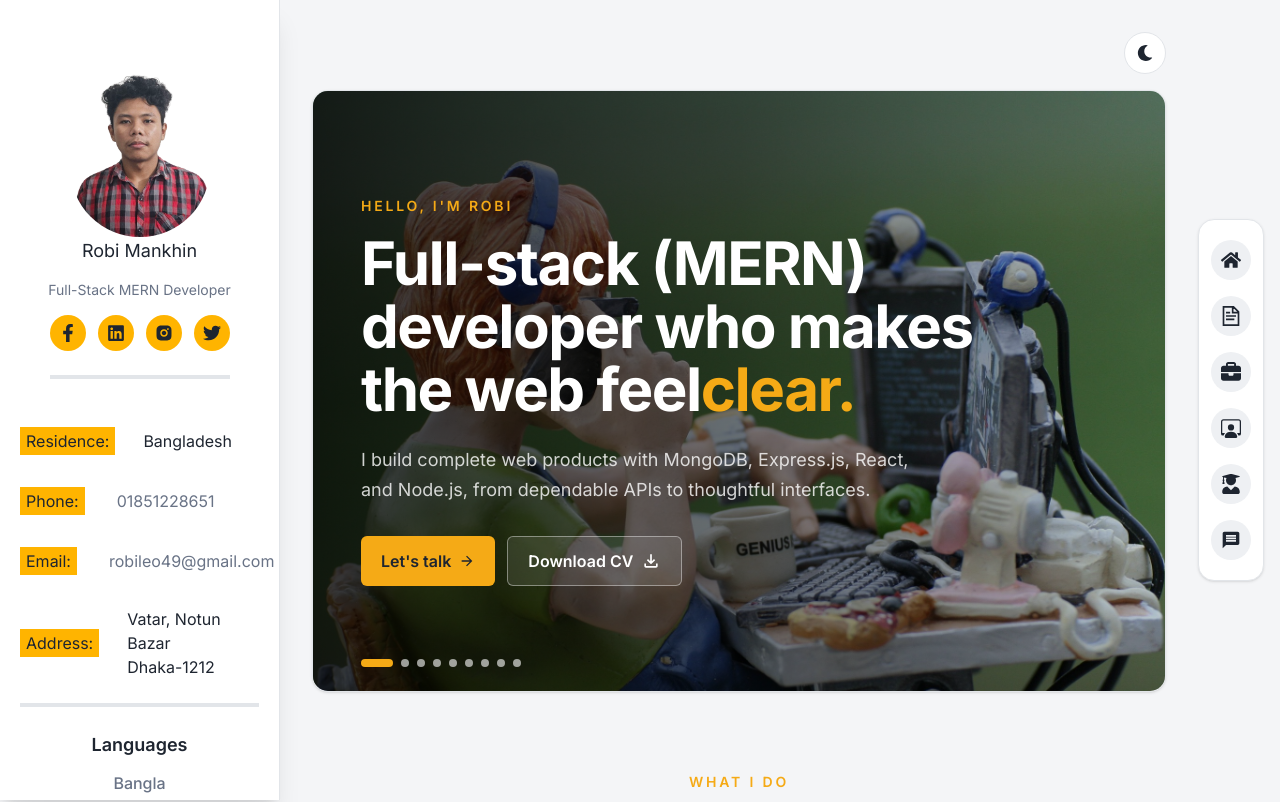
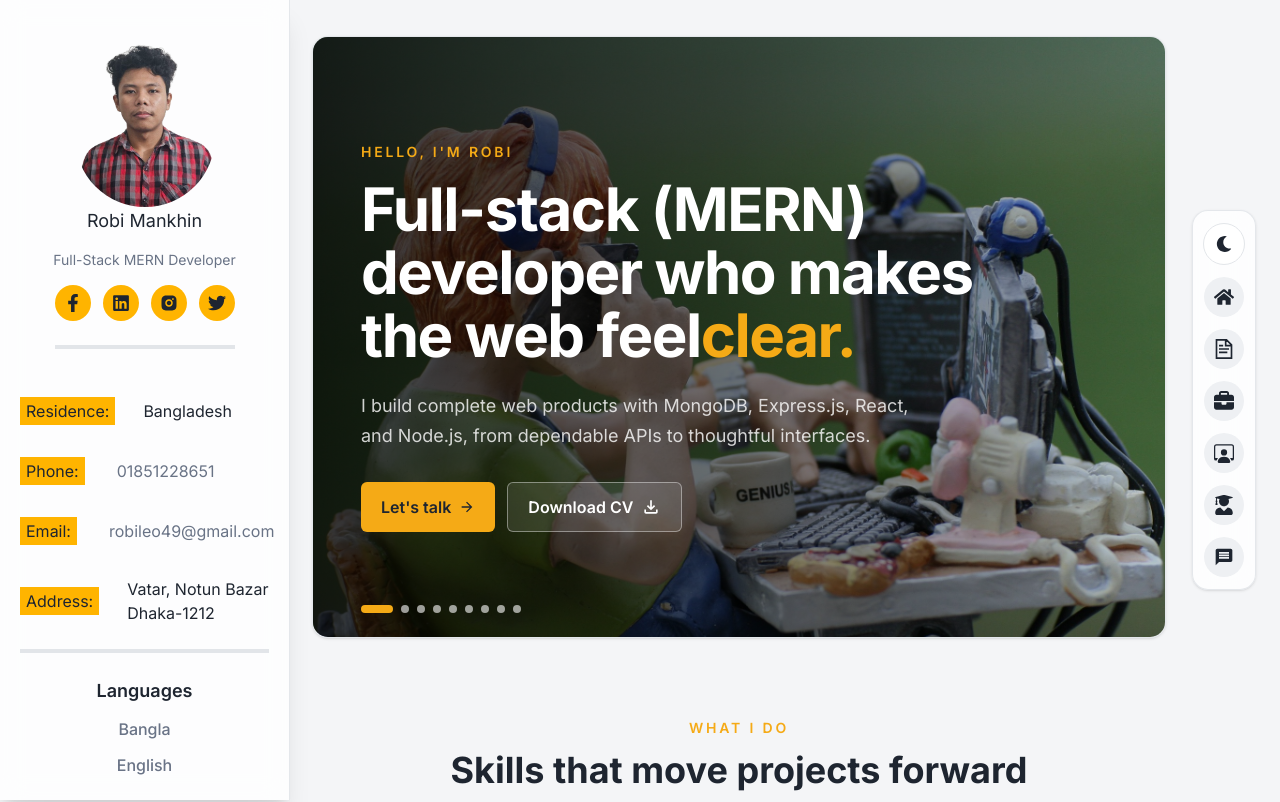
Before and after one commit to RobiMankhinStart/MyNextFolio, a Next.js app: page / in a window 1280 px wide. Shown: the top 802 px of the page. Built offline with nearby package versions, Linux system fonts and the light colour scheme.

Commit message:
fixed css

```diff
--- a/app/components/Home/AboutMeSIde.jsx
+++ b/app/components/Home/AboutMeSIde.jsx
@@ -12,7 +12,7 @@ const AboutMeSIde = ({ left, sidebarRef }) => {
       ref={sidebarRef}
       className={`${
         left ? "translate-x-0 opacity-100" : "-translate-x-full opacity-0"
-      } fixed inset-y-0 left-0 z-40 w-[280px] max-w-[85vw] overflow-y-auto transition-transform duration-300 py-[50px] px-5 surface border-r shadow-xl shadow-black/10 lg:translate-x-0 lg:opacity-100`}
+      } fixed inset-y-0 left-0 z-40 w-[290px] max-w-[85vw] overflow-y-auto transition-transform duration-300 pt-5 pb-1 px-5 surface border-r shadow-xl shadow-black/10 lg:translate-x-0 lg:opacity-100`}
     >
       <div className="flex flex-col ">
         <div className="flex flex-col items-center">
@@ -102,6 +102,12 @@ const AboutMeSIde = ({ left, sidebarRef }) => {
           <h4 className="font-medium text-(--muted)"> BoothStrap</h4>
           <h4 className="font-medium text-(--muted)"> JQuery</h4>
         </div>
+        {/* Additional skills  */}
+        <div className="flex flex-col items-center gap-3 border-b-4 py-6 border-(--line)">
+          <h3 className="font-semibold text-lg">Extracurriculars</h3>
+          <h4 className="font-medium text-(--muted)">Tabla</h4>
+          <h4 className="font-medium text-(--muted)">Cajon</h4>
+        </div>
       </div>
     </aside>
   );
--- a/app/components/Home/Banner.jsx
+++ b/app/components/Home/Banner.jsx
@@ -50,7 +50,7 @@ const Banner = () => {
   }, [imagesReady]);
 
   return (
-    <section id="home" className="w-full max-w-[980px] mx-auto mb-20">
+    <section id="home" className=" w-full max-w-[980px] mx-auto pt-18 md:pt-1">
       <div className="relative min-h-[560px] md:min-h-[600px] surface border rounded-2xl overflow-hidden shadow-sm reveal">
         <div
           className="absolute inset-0 flex transition-transform duration-700 ease-in-out"
--- a/app/components/Home/Contact.jsx
+++ b/app/components/Home/Contact.jsx
@@ -6,7 +6,7 @@ const inputClassName =
 
 const Contact = () => {
   return (
-    <section id="contact" className="py-7 w-full max-w-[980px] mx-auto">
+    <section id="contact" className="pt-20 w-full max-w-[980px] mx-auto">
       <div className="mainDiv flex lg:flex-row flex-col items-center justify-between gap-10">
         <div className="w-full">
           <h3 className="text-3xl text-center font-bold">Leave me your info</h3>
--- a/app/components/Home/Education.jsx
+++ b/app/components/Home/Education.jsx
@@ -2,7 +2,7 @@ import React from "react";
 
 const Education = () => {
   return (
-    <section id="education" className="mx-auto w-full max-w-[980px] py-16">
+    <section id="education" className="mx-auto w-full max-w-[980px] pt-20">
       <div className="max-w-4xl mx-auto text-center mb-12">
         <h2 className="text-[32px] font-bold font-inter">Education</h2>
         <p className="font-inter mt-6 w-[410px] mx-auto text-(--muted) text-[15px]">
--- a/app/components/Home/Experience.jsx
+++ b/app/components/Home/Experience.jsx
@@ -2,7 +2,7 @@ import React from "react";
 
 const Experience = () => {
   return (
-    <section id="experience" className="w-full max-w-[980px] mx-auto pb-20">
+    <section id="experience" className="w-full max-w-[980px] mx-auto pt-20">
       <div className="max-w-2xl mx-auto text-center mb-10">
         <p className="accent text-sm font-semibold uppercase tracking-[0.2em]">
           Experience
--- a/app/components/Home/MyServices.jsx
+++ b/app/components/Home/MyServices.jsx
@@ -12,7 +12,7 @@ const services = [
 
 const MyServices = () => {
   return (
-    <section id="services" className="w-full max-w-[980px] mx-auto pb-20">
+    <section id="services" className=" pt-20 w-full max-w-[980px] mx-auto">
       <div className="max-w-2xl mx-auto text-center mb-10">
         <p className="accent text-sm font-semibold uppercase tracking-[0.2em]">
           What I do
--- a/app/components/Home/PortFolio.jsx
+++ b/app/components/Home/PortFolio.jsx
@@ -15,7 +15,7 @@ const PortFolio = () => {
       : MyWorks.filter((project) => project.category === activeCategory);
 
   return (
-    <section id="works" className="w-full max-w-[980px] mx-auto pb-20">
+    <section id="works" className="w-full max-w-[980px] mx-auto pt-20">
       <div className="max-w-2xl mx-auto text-center mb-10 reveal">
         <p className="accent text-sm font-semibold uppercase tracking-[0.2em]">
           Selected work
--- a/app/components/Home/SideNav.jsx
+++ b/app/components/Home/SideNav.jsx
@@ -4,17 +4,20 @@ import { FaUserGraduate } from "react-icons/fa";
 import { FaBriefcase } from "react-icons/fa6";
 import { BsPersonWorkspace } from "react-icons/bs";
 import { MdMessage } from "react-icons/md";
+import ThemeToggle from "../common/ThemeToggle";
 const SideNav = () => {
   return (
     <nav
-      className="surface border fixed right-4 top-1/2 -translate-y-1/2 z-30 py-5 px-3 rounded-2xl flex gap-4 flex-col items-center shadow-sm"
+      className="surface border fixed left-1/2 top-2 z-30 flex -translate-x-1/2 items-center gap-2 rounded-full px-2.5 py-2 shadow-sm md:left-auto md:right-4 md:top-1/2 md:-translate-x-0 md:-translate-y-1/2 md:flex-col md:gap-3 md:rounded-2xl md:px-2.5 md:py-3 lg:right-6"
       aria-label="Section navigation"
     >
+      <ThemeToggle />
+
       <a
         href="#home"
         aria-label="Home"
         title="Home"
-        className="w-10 h-10 p-2 rounded-full flex items-center justify-center cursor-pointer bg-(--surface-muted) hover:bg-(--accent) duration-200"
+        className="size-8 lg:size-10 p-2 rounded-full flex items-center justify-center cursor-pointer bg-(--surface-muted) hover:bg-(--accent) duration-200"
       >
         <FaHome className="text-[20px]" />
       </a>
@@ -22,7 +25,7 @@ const SideNav = () => {
         href="#services"
         aria-label="Services"
         title="Services"
-        className="w-10 h-10 p-2 rounded-full flex items-center justify-center cursor-pointer bg-(--surface-muted) hover:bg-(--accent) duration-200"
+        className="size-8 lg:size-10 p-2 rounded-full flex items-center justify-center cursor-pointer bg-(--surface-muted) hover:bg-(--accent) duration-200"
       >
         <GrDocumentText className="text-[20px]" />
       </a>
@@ -30,7 +33,7 @@ const SideNav = () => {
         href="#experience"
         aria-label="Experience"
         title="Experience"
-        className="w-10 h-10 p-2 rounded-full flex items-center justify-center cursor-pointer bg-(--surface-muted) hover:bg-(--accent) duration-200"
+        className="size-8 lg:size-10 p-2 rounded-full flex items-center justify-center cursor-pointer bg-(--surface-muted) hover:bg-(--accent) duration-200"
       >
         <FaBriefcase className="text-[20px]" />
       </a>
@@ -38,7 +41,7 @@ const SideNav = () => {
         href="#works"
         aria-label="Projects"
         title="Projects"
-        className="w-10 h-10 p-2 rounded-full flex items-center justify-center cursor-pointer bg-(--surface-muted) hover:bg-(--accent) duration-200"
+        className="size-8 lg:size-10 p-2 rounded-full flex items-center justify-center cursor-pointer bg-(--surface-muted) hover:bg-(--accent) duration-200"
       >
         <BsPersonWorkspace className="text-[20px]" />
       </a>
@@ -46,7 +49,7 @@ const SideNav = () => {
         href="#education"
         aria-label="Education"
         title="Education"
-        className="w-10 h-10 p-2 rounded-full flex items-center justify-center cursor-pointer bg-(--surface-muted) hover:bg-(--accent) duration-200"
+        className="size-8 lg:size-10 p-2 rounded-full flex items-center justify-center cursor-pointer bg-(--surface-muted) hover:bg-(--accent) duration-200"
       >
         <FaUserGraduate className="text-[20px]" />
       </a>
@@ -54,7 +57,7 @@ const SideNav = () => {
         href="#contact"
         aria-label="Contact"
         title="Contact"
-        className="w-10 h-10 p-2 rounded-full flex items-center justify-center cursor-pointer bg-(--surface-muted) hover:bg-(--accent) duration-200"
+        className="size-8 lg:size-10 p-2 rounded-full flex items-center justify-center cursor-pointer bg-(--surface-muted) hover:bg-(--accent) duration-200"
       >
         <MdMessage className="text-[20px]" />
       </a>
--- a/app/components/common/Footer.jsx
+++ b/app/components/common/Footer.jsx
@@ -2,7 +2,7 @@ import React from "react";
 
 const Footer = () => {
   return (
-    <footer className="surface border-t w-full py-6 flex items-center justify-center">
+    <footer className="surface mt-10 border-t w-full py-6 flex items-center justify-center">
       <p className="muted text-sm">© 2026 Robi Mankhin. Built with Next.js.</p>
     </footer>
   );
--- a/app/components/common/ThemeToggle.jsx
+++ b/app/components/common/ThemeToggle.jsx
@@ -12,9 +12,18 @@ const getInitialTheme = () => {
 };
 
 export default function ThemeToggle() {
-  const [dark, setDark] = useState(getInitialTheme);
+  const [dark, setDark] = useState(false);
+  const [mounted, setMounted] = useState(false);
 
   useEffect(() => {
+    const initialTheme = getInitialTheme();
+    setDark(initialTheme);
+    setMounted(true);
+  }, []);
+
+  useEffect(() => {
+    if (!mounted) return;
+
     const root = document.documentElement;
     const theme = dark ? "dark" : "light";
 
@@ -26,21 +35,23 @@ export default function ThemeToggle() {
     } catch {
       // Ignore storage errors in restricted environments.
     }
-  }, [dark]);
+  }, [dark, mounted]);
 
   const toggleTheme = () => {
     setDark((current) => !current);
   };
 
+  const isDark = mounted ? dark : false;
+
   return (
     <button
       type="button"
       onClick={toggleTheme}
-      aria-label={dark ? "Switch to light mode" : "Switch to dark mode"}
-      title={dark ? "Switch to light mode" : "Switch to dark mode"}
-      className="theme-toggle"
+      aria-label={isDark ? "Switch to light mode" : "Switch to dark mode"}
+      title={isDark ? "Switch to light mode" : "Switch to dark mode"}
+      className="theme-toggle flex-shrink-0"
     >
-      {dark ? <FaSun /> : <FaMoon />}
+      {isDark ? <FaSun /> : <FaMoon />}
     </button>
   );
 }
--- a/app/globals.css
+++ b/app/globals.css
@@ -58,8 +58,10 @@ body {
   color: #1e2530;
 }
 .surface {
-  background: var(--surface);
-  border-color: var(--line);
+  background: color-mix(in srgb, var(--surface) 82%, transparent 18%);
+  border-color: color-mix(in srgb, var(--line) 90%, transparent 10%);
+  backdrop-filter: blur(12px);
+  -webkit-backdrop-filter: blur(12px);
 }
 .muted {
   color: var(--muted);
@@ -69,10 +71,14 @@ body {
 }
 
 .theme-toggle {
-  display: grid;
-  place-items: center;
-  width: 42px;
-  height: 42px;
+  display: inline-flex;
+  align-items: center;
+  justify-content: center;
+  flex-shrink: 0;
+  width: 2.25rem;
+  height: 2.25rem;
+  min-width: 2.25rem;
+  min-height: 2.25rem;
   border: 1px solid var(--line);
   border-radius: 999px;
   color: var(--foreground);
@@ -83,6 +89,26 @@ body {
     color 180ms ease;
 }
 
+.theme-toggle svg {
+  width: 0.9rem;
+  height: 0.9rem;
+  flex-shrink: 0;
+}
+
+/* Desktop sizing (768px and up) */
+@media (min-width: 768px) {
+  .theme-toggle {
+    width: 2.625rem;
+    height: 2.625rem;
+    min-width: 2.625rem;
+    min-height: 2.625rem;
+  }
+
+  .theme-toggle svg {
+    width: 1rem;
+    height: 1rem;
+  }
+}
 .theme-toggle:hover {
   transform: translateY(-2px);
   color: var(--accent);
--- a/app/page.js
+++ b/app/page.js
@@ -10,7 +10,7 @@ import Footer from "./components/common/Footer";
 import Contact from "./components/Home/Contact";
 import { useEffect, useRef, useState } from "react";
 import { FaArrowRightArrowLeft } from "react-icons/fa6";
-import ThemeToggle from "./components/common/ThemeToggle";
+// import ThemeToggle from "./components/common/ThemeToggle";
 
 export default function Home() {
   const [left, setLeft] = useState(false);
@@ -62,15 +62,12 @@ export default function Home() {
         onClick={() => setLeft((current) => !current)}
         className={`${
           left ? "left-[calc(100%-60px)]" : "left-4"
-        } fixed top-4 z-50 lg:hidden border w-11 h-11 rounded-full flex items-center justify-center duration-200 cursor-pointer hover:scale-105 bg-(--accent) shadow-lg shadow-black/10`}
+        } surface fixed top-16 z-50 lg:hidden border w-10 h-10 rounded-full flex items-center justify-center duration-200 cursor-pointer hover:scale-105 shadow-lg shadow-black/10`}
       >
-        <FaArrowRightArrowLeft className="text-2xl" />
+        <FaArrowRightArrowLeft className="text-xl" />
       </button>
 
       <div className="lg:ml-[280px] lg:mr-[82px] px-4 md:px-8 py-4 md:py-8 transition-all duration-300">
-        <div className="flex justify-end mb-4">
-          <ThemeToggle />
-        </div>
         <Banner />
         <MyServices />
         <Experience />
```
